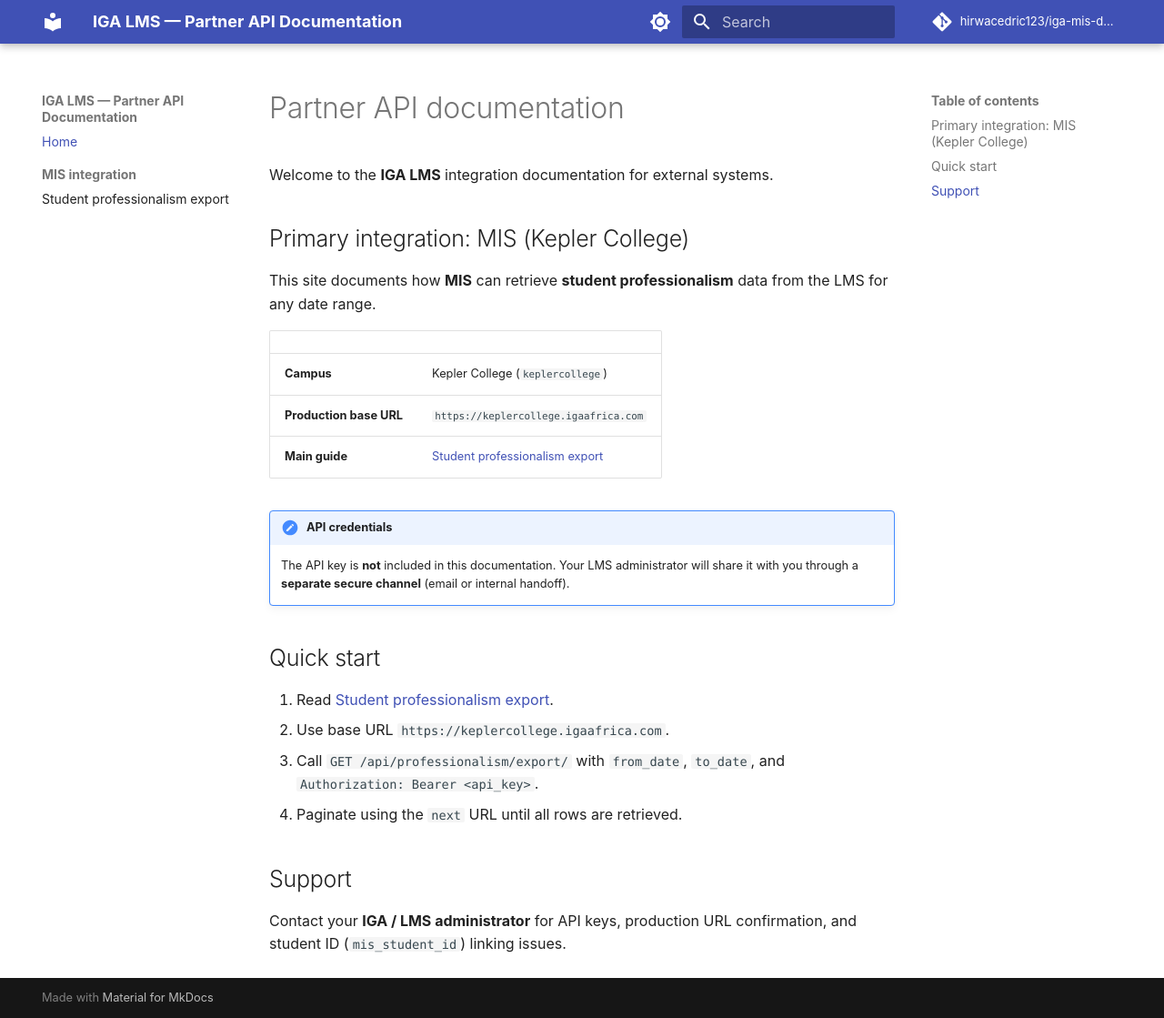
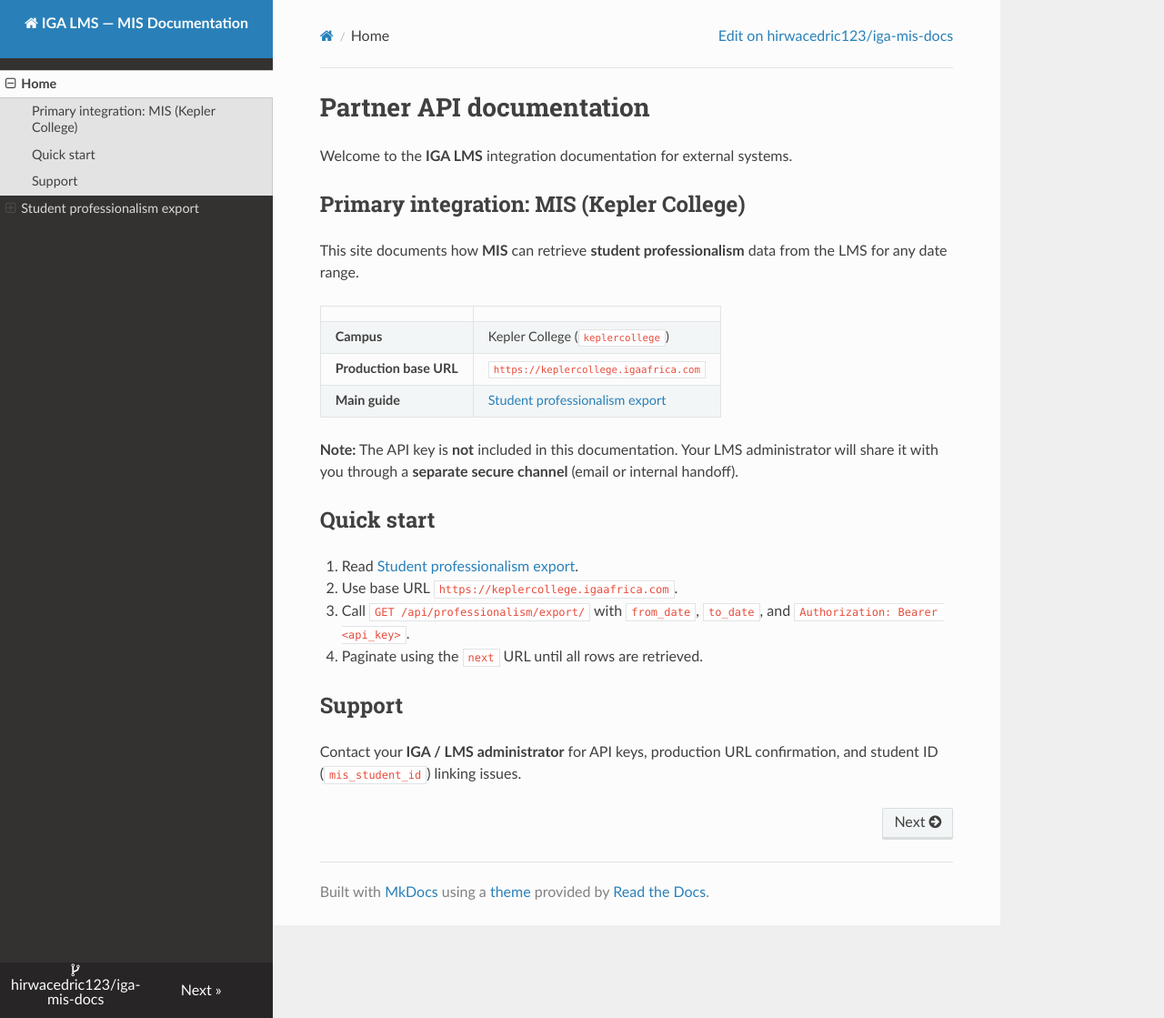
Before and after one commit to hirwacedric123/iga-mis-docs, an MkDocs documentation site: the page built from docs/partner/index.md, in a window 1280 px wide and 1119 px high. Shown: the whole window at 91% size. Built offline with MkDocs 1.6.1, drawn with Linux system fonts in a browser that asks for light colours; nearby versions of some CDN libraries; comment, search, counter and statistics services are not loaded.

Commit message:
Switch to ReadTheDocs theme for reliable loading without JavaScript.
Material theme hid content until JS loaded, causing infinite spinners on
networks where github.io assets or workers are slow/blocked.

```diff
--- a/docs/partner/index.md
+++ b/docs/partner/index.md
@@ -12,8 +12,7 @@ This site documents how **MIS** can retrieve **student professionalism** data fr
 | **Production base URL** | `https://keplercollege.igaafrica.com` |
 | **Main guide** | [Student professionalism export](mis-professionalism-export.md) |
 
-!!! note "API credentials"
-    The API key is **not** included in this documentation. Your LMS administrator will share it with you through a **separate secure channel** (email or internal handoff).
+**Note:** The API key is **not** included in this documentation. Your LMS administrator will share it with you through a **separate secure channel** (email or internal handoff).
 
 ## Quick start
 
--- a/mkdocs.yml
+++ b/mkdocs.yml
@@ -1,7 +1,5 @@
 # IGA LMS — MIS partner API documentation (GitHub Pages)
-# Source of truth for API content: Tech-Volve/itsa-v3 docs/api/MIS_PROFESSIONALISM_EXPORT.md
-
-site_name: IGA LMS — Partner API Documentation
+site_name: IGA LMS — MIS Documentation
 site_description: MIS integration guide — student professionalism export (Kepler College)
 site_author: Kepler College / IGA LMS
 
@@ -14,60 +12,24 @@ edit_uri: edit/main/docs/partner/
 docs_dir: docs/partner
 site_dir: site
 
+# ReadTheDocs theme: plain HTML/CSS, no JavaScript required (loads on slow networks)
 theme:
-  name: material
-  language: en
-  palette:
-    - media: "(prefers-color-scheme: light)"
-      scheme: default
-      primary: indigo
-      accent: indigo
-      toggle:
-        icon: material/brightness-7
-        name: Switch to dark mode
-    - media: "(prefers-color-scheme: dark)"
-      scheme: slate
-      primary: indigo
-      accent: indigo
-      toggle:
-        icon: material/brightness-4
-        name: Switch to light mode
-  features:
-    - navigation.sections
-    - navigation.top
-    - content.code.copy
-    - search.suggest
-    - search.highlight
-    - toc.follow
-  font: false
+  name: readthedocs
+  navigation_depth: 3
+  collapse_navigation: false
+  titles_only: false
 
 plugins:
-  - search
   - include-markdown
 
 markdown_extensions:
   - admonition
-  - pymdownx.details
-  - pymdownx.superfences
-  - pymdownx.tabbed:
-      alternate_style: true
-  - pymdownx.highlight:
-      anchor_linenums: true
   - tables
   - toc:
       permalink: true
       toc_depth: 3
+  - fenced_code
 
 nav:
   - Home: index.md
-  - MIS integration:
-      - Student professionalism export: mis-professionalism-export.md
-
-validation:
-  nav:
-    omitted_files: info
-  links:
-    not_found: warn
-    anchors: warn
-    absolute_links: info
-    unrecognized_links: info
+  - Student professionalism export: mis-professionalism-export.md
--- a/requirements-docs.txt
+++ b/requirements-docs.txt
@@ -1,4 +1,3 @@
-# MkDocs site for partner / MIS API documentation (GitHub Pages)
+# MkDocs site for MIS partner documentation (GitHub Pages)
 mkdocs>=1.6,<2.0
-mkdocs-material>=9.5,<10
 mkdocs-include-markdown-plugin>=6.0,<7
```
Also changed, not shown: docs/partner/mis-professionalism-export.md (+2 -0 lines).
